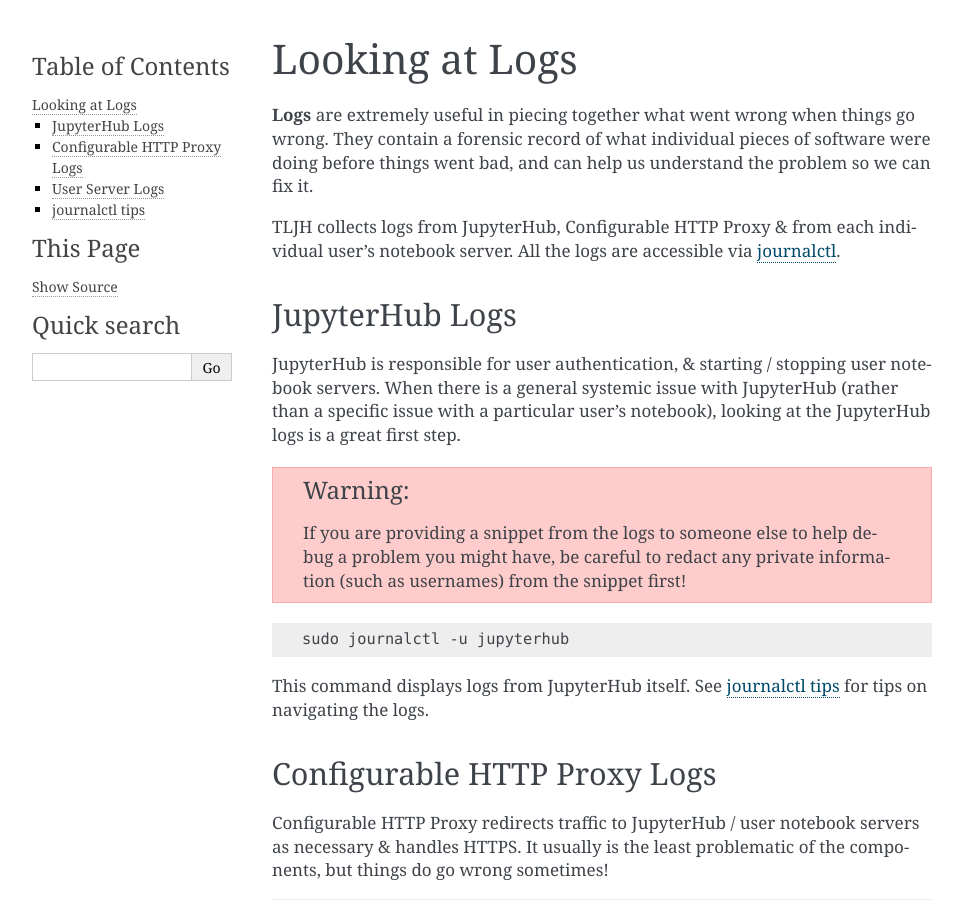
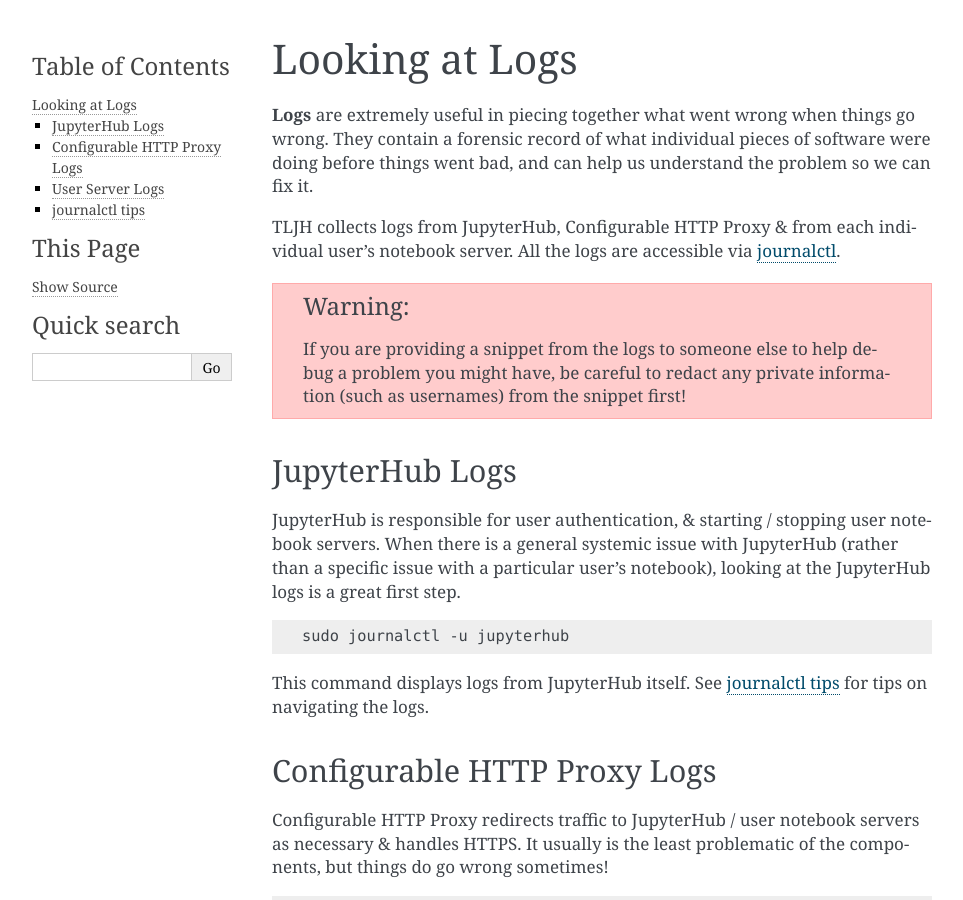
Before and after one commit to jupyterhub/the-littlest-jupyterhub, a Sphinx documentation site: the page built from docs/troubleshooting/logs.rst, in a window 1280 px wide and 900 px high. Shown: the whole window, without its empty margins (148-1111 px from the left). Built offline with Sphinx 7.4.7, drawn with Linux system fonts in a browser that asks for light colours; part of the change alters nothing that is shown.

```diff
--- a/docs/troubleshooting/logs.rst
+++ b/docs/troubleshooting/logs.rst
@@ -10,6 +10,12 @@ before things went bad, and can help us understand the problem so we can fix it.
 TLJH collects logs from JupyterHub, Configurable HTTP Proxy & from each individual
 user's notebook server. All the logs are accessible via `journalctl <https://www.freedesktop.org/software/systemd/man/journalctl.html>`_.
 
+.. warning::
+
+   If you are providing a snippet from the logs to someone else to help debug
+   a problem you might have, be careful to redact any private information (such
+   as usernames) from the snippet first!
+
 JupyterHub Logs
 ---------------
 
@@ -17,12 +23,6 @@ JupyterHub is responsible for user authentication, & starting / stopping user
 notebook servers. When there is a general systemic issue with JupyterHub (rather
 than a specific issue with a particular user's notebook), looking at the JupyterHub
 logs is a great first step.
-
-.. warning::
-
-   If you are providing a snippet from the logs to someone else to help debug
-   a problem you might have, be careful to redact any private information (such
-   as usernames) from the snippet first!
 
 .. code-block:: bash
 
```
